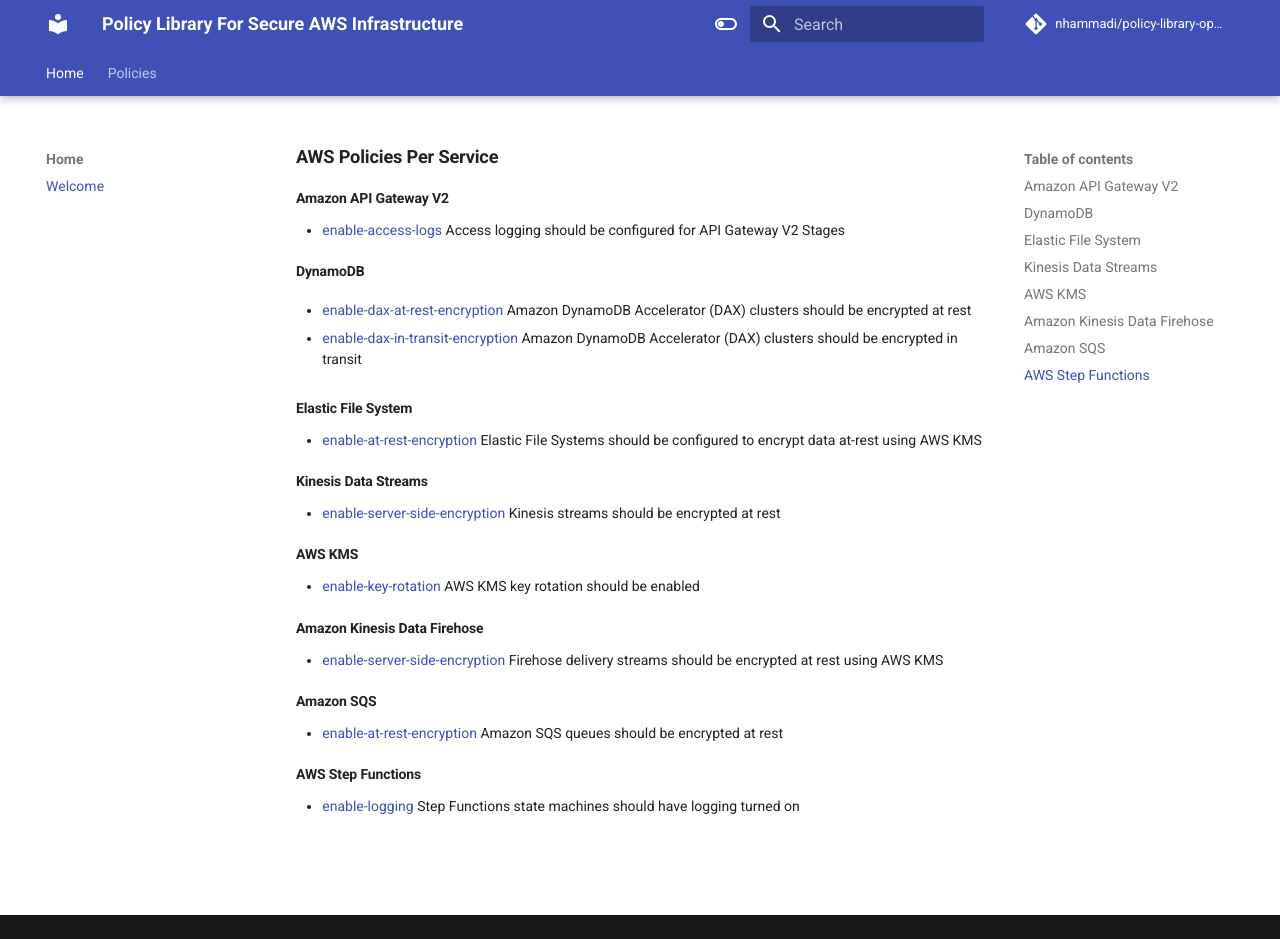
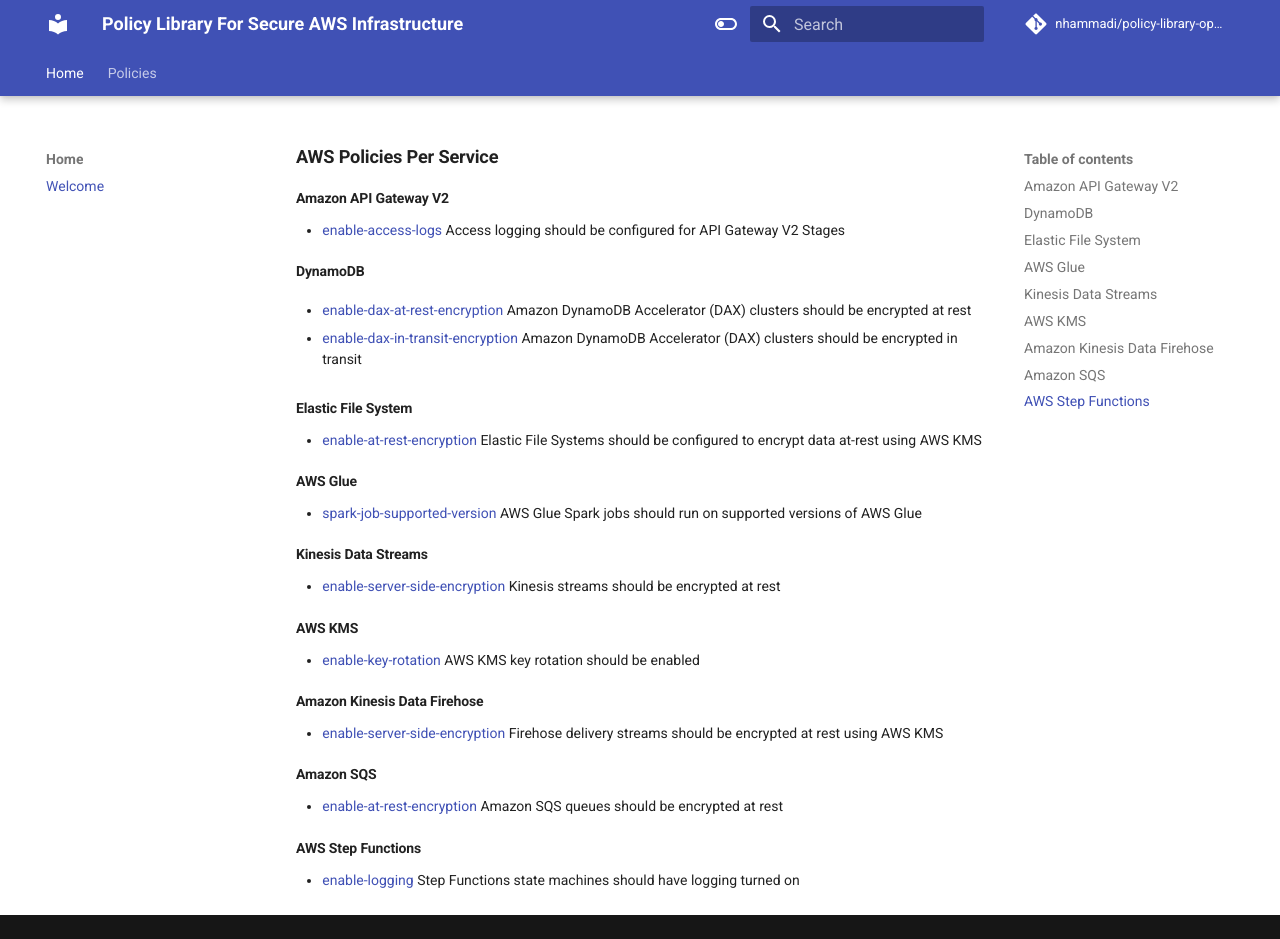
Before and after one commit to nhammadi/policy-library-opa-aws-terraform, an MkDocs documentation site: the page built from docs/index.md, in a window 1280 px wide and 939 px high. Built offline with MkDocs 1.6.1 and Material for MkDocs 9.7.7, drawn with Linux system fonts in a browser that asks for light colours; comment, search, counter and statistics services are not loaded.

Commit message:
Add new policy glue-spark-job-supported-version

```diff
--- a/docs/index.md
+++ b/docs/index.md
@@ -10,6 +10,9 @@
 
 ### Elastic File System
 - [enable-at-rest-encryption](./policies/efs-enable-at-rest-encryption.md) Elastic File Systems should be configured to encrypt data at-rest using AWS KMS
+
+### AWS Glue
+- [spark-job-supported-version](./policies/glue-spark-job-supported-version.md) AWS Glue Spark jobs should run on supported versions of AWS Glue
 
 ### Kinesis Data Streams
 - [enable-server-side-encryption](./policies/kinesis-enable-server-side-encryption.md) Kinesis streams should be encrypted at rest
--- a/mkdocs.yml
+++ b/mkdocs.yml
@@ -78,6 +78,8 @@
     - enable-at-rest-encryption: policies/efs-enable-at-rest-encryption.md
   - Firehose:
     - enable-at-rest-encryption: policies/firehose-enable-server-side-encryption.md
+  - Glue:
+    - spark-job-supported-version: policies/glue-spark-job-supported-version.md
   - Kinesis:
     - enable-server-side-encryption: policies/kinesis-enable-server-side-encryption.md
   - KMS:
```
Also changed, not shown: README.md (+2 -0 lines), docs/policies/glue-spark-job-supported-version.md (added, +51 -0 lines), 2 other files.
